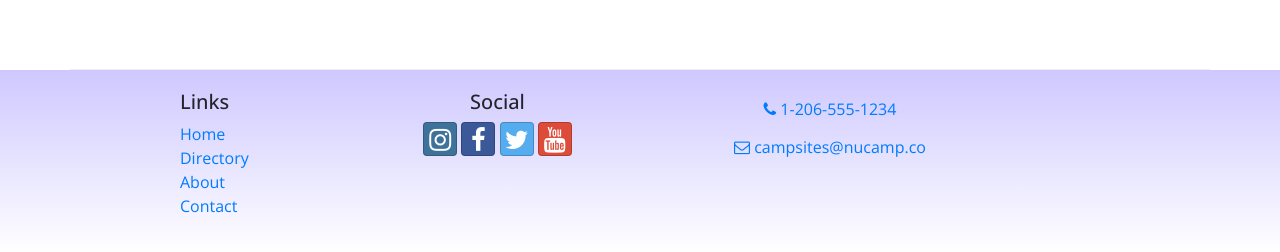
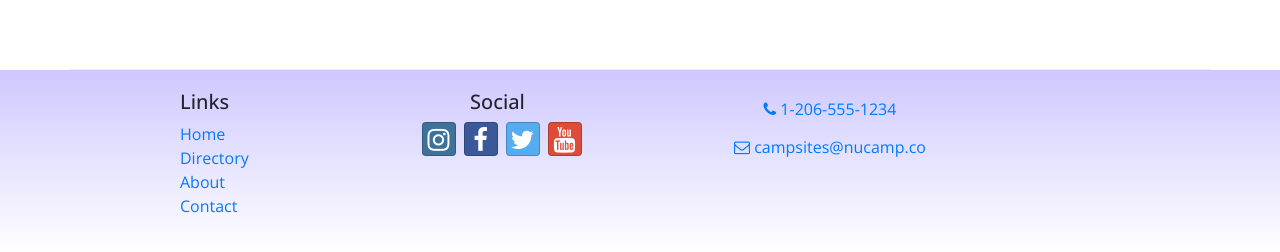
Before and after one commit to holdenthehitcher/React, a React (Create React App) app in the folder nucampsite/: page /contactus in a window 1280 px wide. Shown: the part 506-758 px from the top of the page. Built offline with nearby package versions, Linux system fonts and the light colour scheme.

Commit message:
extra credit styling and refactoring of Footer, into FooterComponent fold.

```diff
--- a/nucampsite/src/App.css
+++ b/nucampsite/src/App.css
@@ -42,3 +42,8 @@ h2 {
 .navbar-dark {
   background-color: #901cad;
 }
+
+.list-horizontal li {
+  display: inline-block;
+  padding-left: 8px;
+}
--- a/nucampsite/src/components/FooterComponent.js
+++ /dev/null
@@ -1,56 +0,0 @@
-import React from "react";
-import { Link } from "react-router-dom";
-
-function Footer(props) {
-  return (
-    <footer className="site-footer">
-      <div className="container">
-        <div className="row">
-          <div className="col-4 col-sm-2 offset-1">
-            <h5>Links</h5>
-            <ul className="list-unstyled">
-              <li>
-                <Link to="/home">Home</Link>
-              </li>
-              <li>
-                <Link to="/directory">Directory</Link>
-              </li>
-              <li>
-                <Link to="/about">About</Link>
-              </li>
-              <li>
-                <Link to="/contactus">Contact</Link>
-              </li>
-            </ul>
-          </div>
-          <div className="col-6 col-sm-3 text-center">
-            <h5>Social</h5>
-            <a className="btn btn-social-icon btn-instagram" href="http://instagram.com/">
-              <i className="fa fa-instagram" />
-            </a>{" "}
-            <a className="btn btn-social-icon btn-facebook" href="http://www.facebook.com/">
-              <i className="fa fa-facebook" />
-            </a>{" "}
-            <a className="btn btn-social-icon btn-twitter" href="http://twitter.com/">
-              <i className="fa fa-twitter" />
-            </a>{" "}
-            <a className="btn btn-social-icon btn-google" href="http://youtube.com/">
-              <i className="fa fa-youtube" />
-            </a>
-          </div>
-          <div className="col-sm-4 text-center">
-            <a role="button" className="btn btn-link" href="tel:+12065551234">
-              <i className="fa fa-phone" /> 1-206-555-1234
-            </a>
-            <br />
-            <a role="button" className="btn btn-link" href="mailto:notreal@notreal.co">
-              <i className="fa fa-envelope-o" /> campsites@nucamp.co
-            </a>
-          </div>
-        </div>
-      </div>
-    </footer>
-  );
-}
-
-export default Footer;
--- /dev/null
+++ b/nucampsite/src/components/FooterComponent/FooterComponent.js
@@ -0,0 +1,88 @@
+import React from "react";
+import { Link } from "react-router-dom";
+
+const navLinks = [
+  {
+    to: "/home",
+    text: "Home",
+  },
+  {
+    to: "/directory",
+    text: "Directory",
+  },
+  {
+    to: "/about",
+    text: "About",
+  },
+  {
+    to: "/contactus",
+    text: "Contact",
+  },
+];
+
+const socialLinks = [
+  {
+    href: "http://instagram.com/",
+    linkClass: "btn-instagram",
+    iconClass: "fa-instagram",
+  },
+  {
+    href: "http://www.facebook.com/",
+    linkClass: "btn-facebook",
+    iconClass: "fa-facebook",
+  },
+  {
+    href: "http://twitter.com/",
+    linkClass: "btn-twitter",
+    iconClass: "fa-twitter",
+  },
+  {
+    href: "http://youtube.com/",
+    linkClass: "btn-google",
+    iconClass: "fa-youtube",
+  },
+];
+
+function Footer(props) {
+  return (
+    <footer className="site-footer">
+      <div className="container">
+        <div className="row">
+          <div className="col-4 col-sm-2 offset-1">
+            <h5>Links</h5>
+            <ul className="list-unstyled">
+              {navLinks.map(({ to, text }, i) => (
+                <li key={i}>
+                  <Link to={to}>{text}</Link>
+                </li>
+              ))}
+            </ul>
+          </div>
+          <div className="col-6 col-sm-3 text-center">
+            <h5>Social</h5>
+            <ul className="list-unstyled list-horizontal">
+              {socialLinks.map(({ href, linkClass, iconClass }, i) => (
+                <li key={i}>
+                  <a className={`btn btn-social-icon ${linkClass}`} href={href}>
+                    <i className={`fa ${iconClass}`} />
+                  </a>
+                </li>
+              ))}
+            </ul>
+          </div>
+          <div className="col-sm-4 text-center">
+            <a role="button" className="btn btn-link" href="tel:+12065551234">
+              <i className="fa fa-phone" /> 1-206-555-1234
+            </a>
+            <br />
+            <a role="button" className="btn btn-link" href="mailto:notreal@notreal.co">
+              <i className="fa fa-envelope-o" /> campsites@nucamp.co
+            </a>
+          </div>
+        </div>
+      </div>
+    </footer>
+  );
+}
+
+export default Footer;
--- /dev/null
+++ b/nucampsite/src/components/FooterComponent/index.js
@@ -0,0 +1,3 @@
+import Footer from "./FooterComponent";
+
+export default Footer;
```
